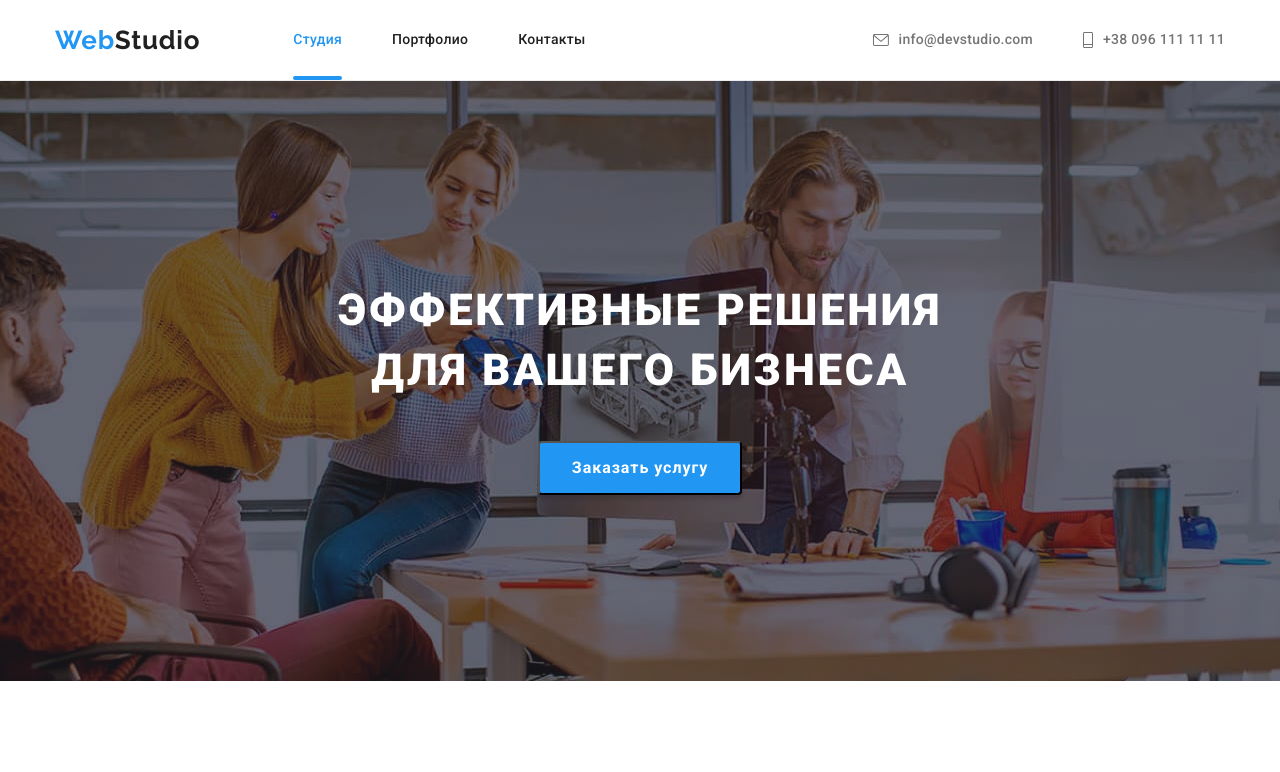
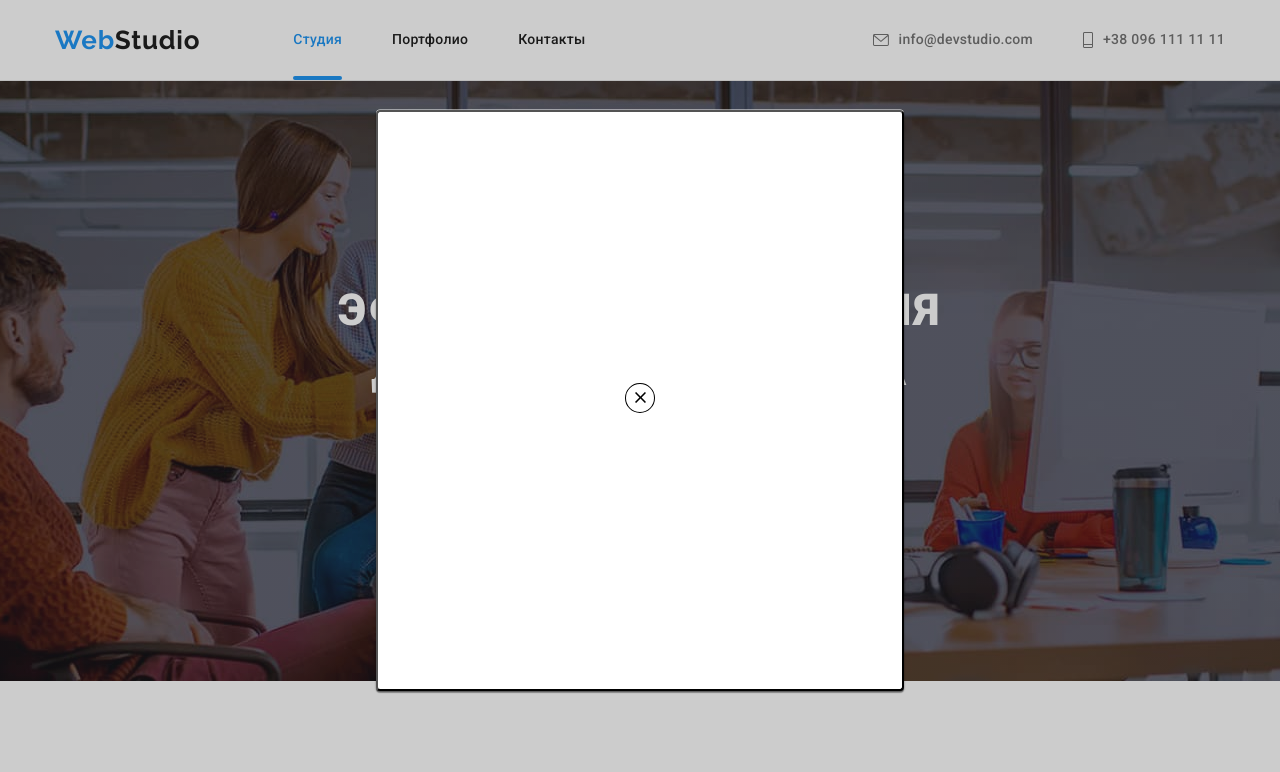
Before and after one commit to YozefKubirya/goit-markup-hw-05, a plain HTML site: page index.html in a window 1280 px wide. Both pictures are taken after a click on the button "Заказать услугу". Shown: the top 772 px of the page. Drawn offline with nearby package versions, Linux system fonts and the light colour scheme.

Commit message:
add modal window

```diff
--- a/css/styles.css
+++ b/css/styles.css
@@ -123,6 +123,7 @@ body{background-color:var(--back-round-color) ;
   }
 
 .site-nav .link-menu{
+   position: relative;
    display: block;
    padding-top:32px ;
    padding-bottom :32px;
@@ -132,7 +133,7 @@ body{background-color:var(--back-round-color) ;
    line-height: 1.14;
    letter-spacing: 0.02em;
    text-decoration: none;
-   position: relative;
+   transition: color 250ms var(--cubic-bazer)
 }
 /* .link-menu::after */
 .site-nav .link-menu::after {
@@ -145,7 +146,7 @@ body{background-color:var(--back-round-color) ;
    bottom: 0;
    background-color:var(--accent-text-color);
    opacity:0;
-  transition: opacity 250ms var(--cubic-bazer);
+   transition: opacity 250ms var(--cubic-bazer);
 }
 
 .site-nav .link-menu:hover::after {
@@ -190,10 +191,11 @@ opacity: 1;
       line-height: 1.14;
       letter-spacing: 0.02em;
       text-decoration: none;
+      transition: color 250ms var(--cubic-bazer);
 }
 .contacts .link:hover,.link:focus{
    color: var(--accent-text-color);
-   transition: color 250ms var(--cubic-bazer);
+   /* transition: color 250ms var(--cubic-bazer); */
 }
 
 /* envelope-icon */
@@ -414,9 +416,9 @@ position: relative;
 }
 
 .item-card .decisions{
+   position: absolute;
    left: 83px;
    bottom: 27px;
-   position: absolute;
    margin: 0;
    font-family: 'Roboto';
    font-style: normal;
@@ -750,3 +752,39 @@ margin-right: 0;
 }
 
 /* comit */
+
+/* modal */
+.backdrop{
+   position: fixed;
+   width: 100%;
+   height: 100%;
+   left: 0;
+   top: 0;
+   background: rgba(0, 0, 0, 0.2);
+   opacity: 1;
+   transition: opacity 250ms var(--cubic-bazer);
+}
+.backdrop.is-hidden{
+   opacity: 0;
+   pointer-events: none;
+}
+.backdrop.is-hidden .modal{
+   transform: scale(1.1) translate(-50%, -50%);
+}
+.modal{
+   position: absolute;
+   top: 50%;
+   left: 50%;
+   transform: scale(1) translate(-50%, -50%);
+   transition: transform 250ms var(--cubic-bazer);
+   min-width: 528px;
+   min-height: 581px;
+   background-color: var(--back-round-color);
+      box-shadow: 0px 1px 3px rgba(0, 0, 0, 0.12), 0px 1px 1px rgba(0, 0, 0, 0.14), 0px 2px 1px rgba(0, 0, 0, 0.2);
+      border-radius: 4px;
+
+}
+.icon-close .modal{
+   display: flex;
+   position: absolute;
+}
--- a/index.html
+++ b/index.html
@@ -50,7 +50,7 @@
   <section class="hero">
      <div class="container">
          <h1 class="hero-title">Эффективные решения <br/> для вашего бизнеса</h1>
-       <button  type="button" class="button primary">Заказать услугу</button>
+       <button  type="button" class="button primary" data-modal-open>Заказать услугу</button>
       </div>
   </section>
    <!-- Наши преимущества -->
@@ -391,5 +391,18 @@
 
    </div>
 </footer>
+<!-- modal -->
+<div class="backdrop is-hidden " data-modal>
+   <div class="modal">
+      <!-- <p>Lorem ipsum dolor sit amet consectetur adipisicing elit. Cum officia illum inventore veritatis, deserunt sint ipsa odit exercitationem rem ex, incidunt sequi quasi, odio maiores fugiat quos. Ratione, enim similique.</p> -->
+      <button data-modal-close type="button" class="icon-close modal">
+         <svg class="close-icon" width="30" height="30">
+            <use href="./imagesforhomwork/symbol-defs.svg#icon-close-2"></use>
+         </svg>
+
+   </button>
+   </div>
+</div>
+<script src="./js/modal.js"></script>
 </body>
 </html>
--- /dev/null
+++ b/js/modal.js
@@ -0,0 +1,14 @@
+(() => {
+  const refs = {
+    openModalBtn: document.querySelector("[data-modal-open]"),
+    closeModalBtn: document.querySelector("[data-modal-close]"),
+    modal: document.querySelector("[data-modal]"),
+  };
+
+  refs.openModalBtn.addEventListener("click", toggleModal);
+  refs.closeModalBtn.addEventListener("click", toggleModal);
+
+  function toggleModal() {
+    refs.modal.classList.toggle("is-hidden");
+  }
+})();
```
Also changed, not shown: imagesforhomwork/symbol-defs.svg (added), 2 other files.
